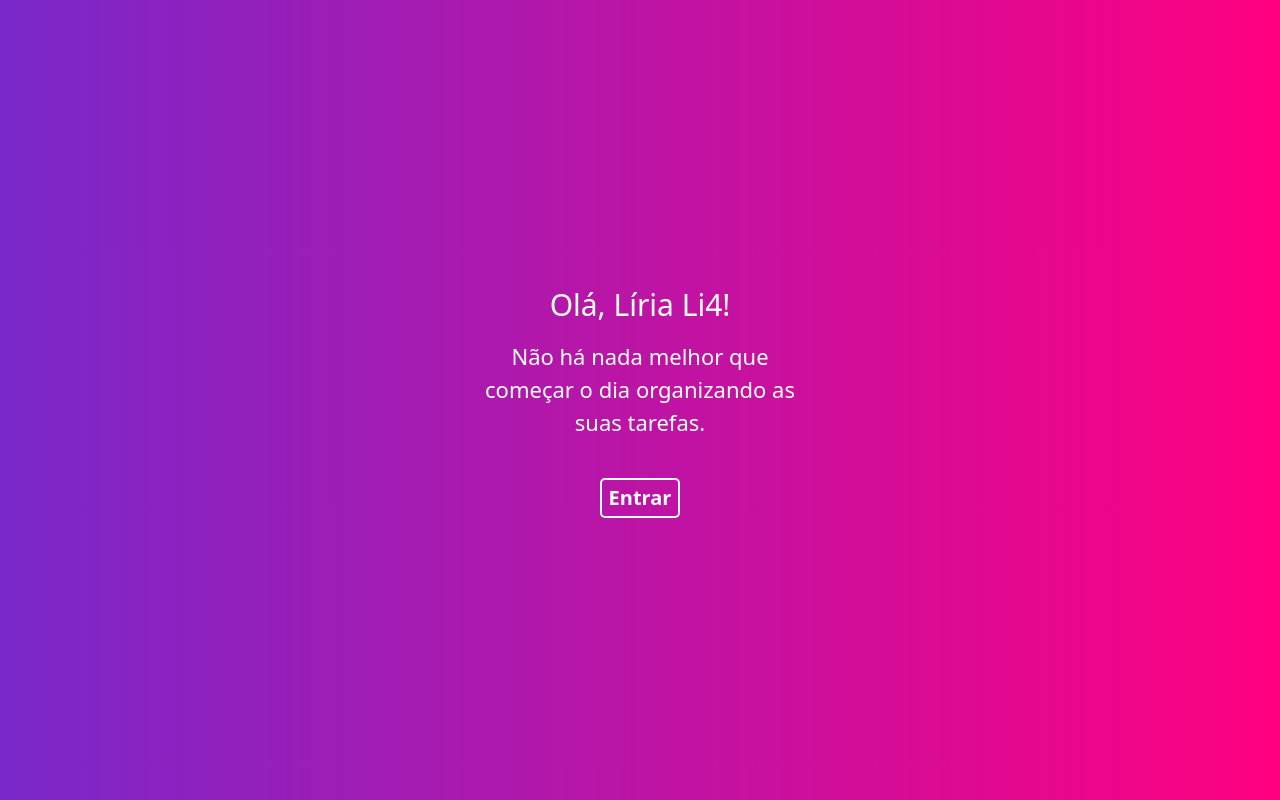
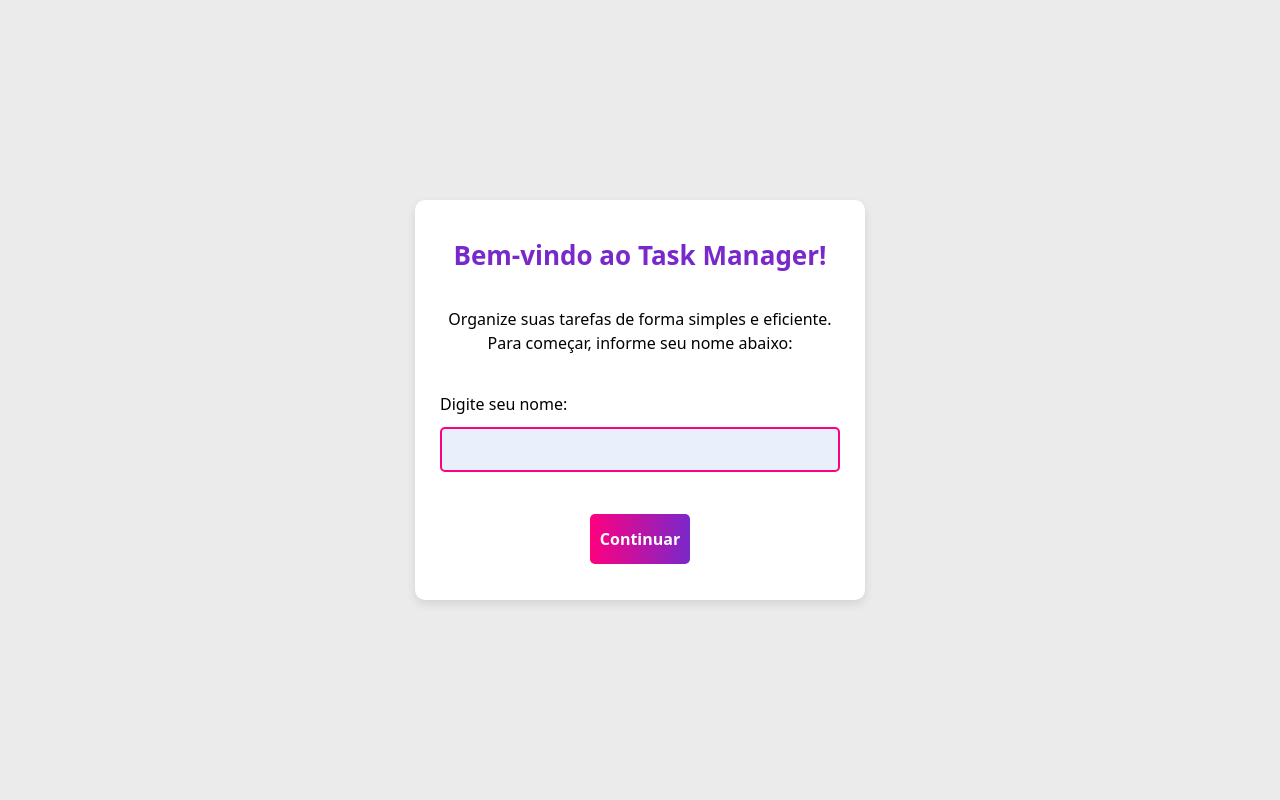
Before and after one commit to Liriali4/To_Do_List, a React (Create React App) app: page / in a window 1280 px wide. Built offline with nearby package versions, Linux system fonts and the light colour scheme.

Commit message:
Ref: Login formulado

```diff
--- a/src/Components/TaskInput.tsx
+++ b/src/Components/TaskInput.tsx
@@ -3,12 +3,11 @@ import React from "react";
 
 type TaskInputProps = {
     label: string;
-    /*     style?: React.CSSProperties; */
     value?: string;
     onChange?: (value: string) => void;
 };
 
-export default function TaskInput({ label,/*  style, */ value, onChange }: TaskInputProps): JSX.Element {
+export default function TaskInput({ label, value, onChange }: TaskInputProps): JSX.Element {
     const handleChange = (event: React.ChangeEvent<HTMLInputElement>) => {
         if (onChange) {
             onChange(event.target.value);
@@ -17,7 +16,6 @@ export default function TaskInput({ label,/*  style, */ value, onChange }: TaskI
 
     return (
         <Flex
-            /* style={style} */
             h={'90px'}
             w={'100%'}
             flexDir={'column'}
--- a/src/Components/sideBar.tsx
+++ b/src/Components/sideBar.tsx
@@ -41,7 +41,7 @@ export default function Sidebar() {
                     bgGradient='linear(to-l, #7928CA, #FF0080)'
                     bgClip='text'
                     fontWeight='bold'
-                >Líria Li4</Text>
+                >Task Maneger</Text>
             </Flex>
             <Flex
                 display="flex"
--- a/src/DataBase/LocalStorageDao.tsx
+++ b/src/DataBase/LocalStorageDao.tsx
@@ -4,6 +4,7 @@ export enum StorageEnum {
 	Task = 'tarefas',
 	Category = 'categorias',
 	CompletedTask = 'tarefasfeitas',
+	User= 'user'
 }
 
 export function saveData(key: string, data: any) {
--- a/src/Screens/login.tsx
+++ b/src/Screens/login.tsx
@@ -1,53 +1,95 @@
-import { Button, Flex, Text } from "@chakra-ui/react";
-import React from "react";
+import { Box, Button, Flex, Text } from "@chakra-ui/react";
+import React, { useState } from "react";
 import { useNavigate } from "react-router-dom";
-
+import { UserType } from "../types/allTypes";
+import TaskInput from "../Components/TaskInput";
+import TaskButton from "../Components/TaskButton";
+import { saveData, StorageEnum } from "../DataBase/LocalStorageDao";
 
 export default function Login(): JSX.Element {
+    const [user, setUser] = useState({ name: "" });
+    const [userExist, setUserExist] = useState(false);
 
-    const navigation = useNavigate()
+    const navigation = useNavigate();
     function login() {
-        navigation('/home')
+        navigation("/home");
+    }
 
+    const handleUserNameChange = (value: string) => {
+        setUser((prevUser) => ({ ...prevUser, name: value }));
+    };
+
+    const handleSubmit = (e: React.FormEvent) => {
+        e.preventDefault();
+        if (user.name.trim() !== "") {
+            saveData(StorageEnum.User, user);
+            setUserExist(true);
         }
+    };
+
     return (
+        <Flex justify="center" align="center" w="100%" h="100vh" bg="cinza.fundo">
+            {!userExist ? (
                  <Flex
-            justify={'space-around'}
-            align={'center'}
-            w='100%'
-            h='100vh'
-            bgGradient='linear(to-r, #7928CA, #FF0080)'
+                 flexDir="column"
+                 justify="space-around"
+                 borderRadius="10px"
+                 boxShadow="0px 4px 10px rgba(0, 0, 0, 0.1)"
+                 bg="branco.unico"
+                 p="25px"
+                 w="450px"
+                 h="400px"
              >
+                 <Text fontSize="26px" fontWeight="bold" color="roxo.escuro" textAlign="center" mb="10px" >
+                     Bem-vindo ao Task Manager!
+                 </Text>
+                 <Text fontSize="16px" color="cinza.escuro" textAlign="center" mb="10px">
+                     Organize suas tarefas de forma simples e eficiente. Para começar, informe seu nome abaixo:
+                 </Text>
+                 <TaskInput
+                     label="Digite seu nome:"
+                     onChange={handleUserNameChange}
+                     value={user.name}
+                 />
+                 <Box display="flex" justifyContent="center" mt="15px">
+                     <TaskButton label="Continuar" onClick={handleSubmit} />
+                 </Box>
+             </Flex>
+            ) : (
                 <Flex
-                flexDirection={'column'}
-                justify={'space-around'}
-                align={'center'}
-                w={'345px'}
-                h={'250px'}
-                color={'branco.unico'}
+                    flexDirection="column"
+                    justify="space-around"
+                    align="center"
+                    bg="branco.unico"
+                    borderRadius="10px"
+                    boxShadow="0px 4px 10px rgba(0, 0, 0, 0.1)"
+                    p="25px"
+                    w="400px"
+                    h="auto"
+                    textAlign="center"
                 >
-                <Text
-                    fontSize={'30px'}
-                    textAlign={'center'}
-                >Olá, Líria Li4!</Text>
-                <Text
-                    fontSize={'22px'}
-                    textAlign={'center'}
-                > Não há nada melhor que começar o dia organizando as suas tarefas.</Text>
+                    <Text fontSize="28px" fontWeight="bold" color="roxo.escuro">
+                        Olá, {user.name}!
+                    </Text>
+                    <Text fontSize="20px" color="cinza.escuro">
+                        Comece o dia organizando suas tarefas da melhor forma possível.
+                    </Text>
                     <Button
-                    border={'2px solid #fff'}
-                    borderRadius={'5px'}
-                    color={'branco.unico'}
-                    fontSize={'20px'}
-                    fontWeight={'bold'}
-                    w={'80px'}
-                    h={'40px'}
-                    mt={'25px'}
+                        border="2px solid #6B46C1"
+                        borderRadius="5px"
+                        color="roxo.escuro"
+                        fontSize="18px"
+                        fontWeight="bold"
+                        w="120px"
+                        h="45px"
+                        mt="20px"
                         onClick={login}
+                        _hover={{ bg: "roxo.escuro", color: "white" }}
                     >
                         Entrar
                     </Button>
                 </Flex>
+            )}
         </Flex>
-    )
+    );
 }
--- a/src/routes.tsx
+++ b/src/routes.tsx
@@ -29,7 +29,6 @@ export default function App(): JSX.Element {
           <Route path={'/addcategory'} element={<Category />} />
           <Route path={'/addtask'} element={<AddTask />} />
           <Route path={'/historicoftasks'} element={<Historic />} />
-
           <Route path="*" element={<PageNotFound />} />
         </Routes>
       </BrowserRouter>
--- a/src/types/allTypes.ts
+++ b/src/types/allTypes.ts
@@ -10,3 +10,7 @@ export type CategoryType = {
   name: string;
   obs: string;
 };
+
+export type UserType = {
+  name: string;
+}
```
Lines whose indentation alone changed are shown as unchanged.
